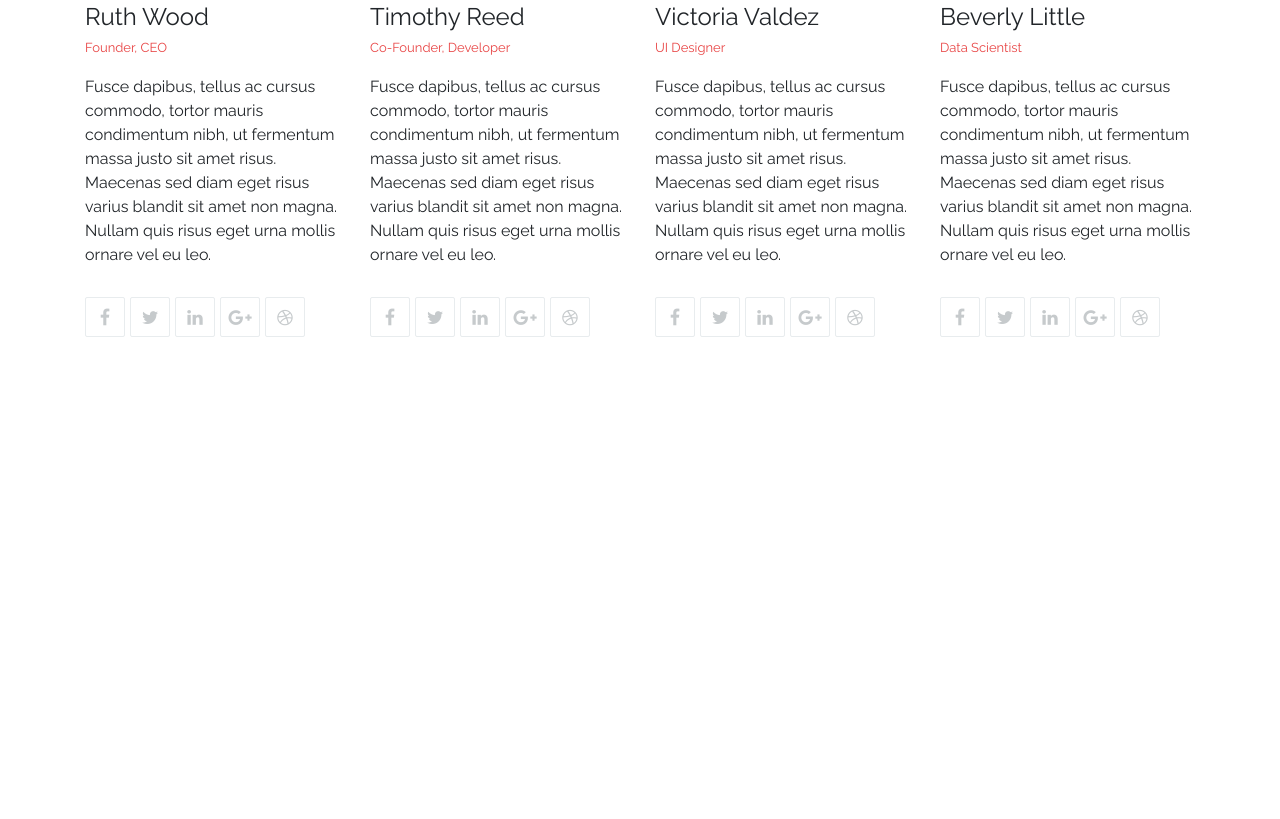
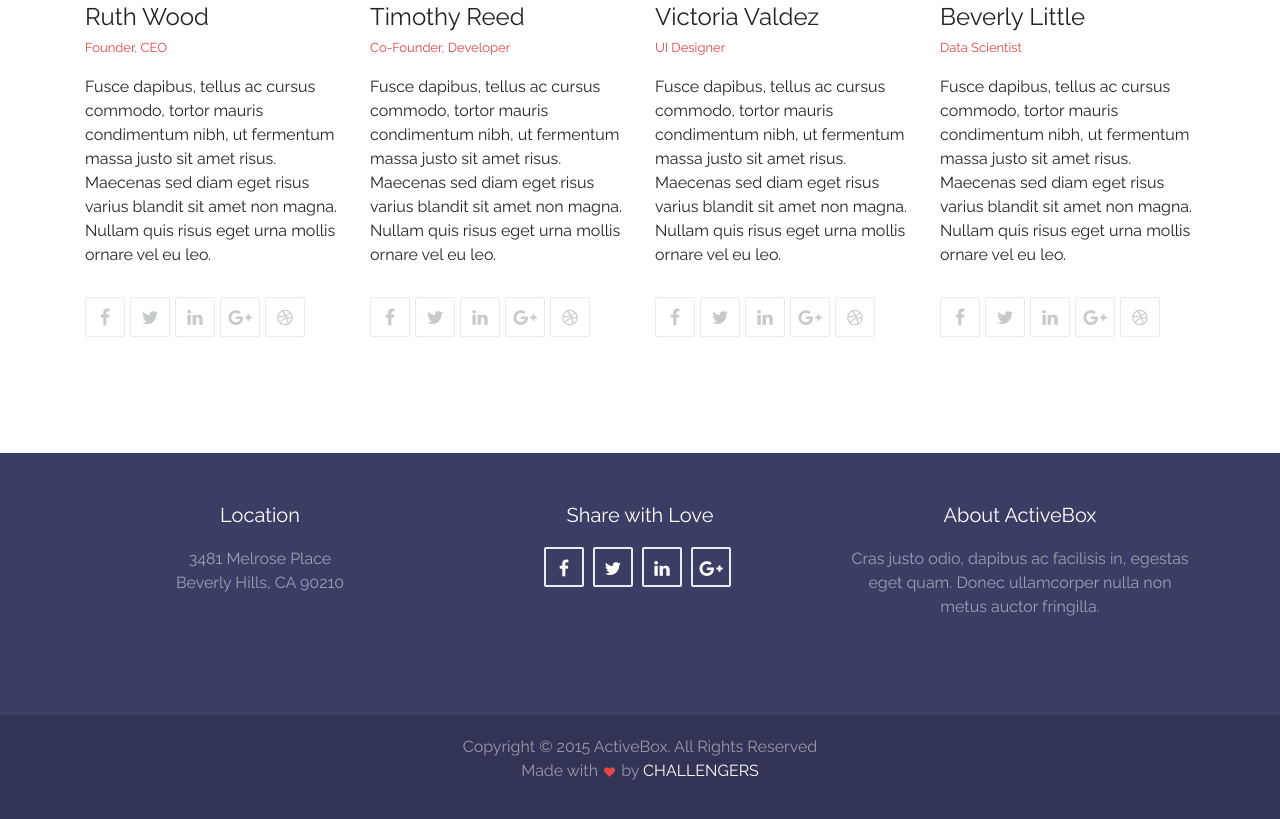
Before and after one commit to AlanSalas/Primer_Parcial, a plain HTML site: page index.html in a window 1280 px wide. Shown: the part 1491-2310 px from the top of the page. Before the commit the page ends 1944 px from the top, so only its background shows below. Drawn offline with nearby package versions, Linux system fonts and the light colour scheme.

Commit message:
Se añadió Footer
*Se añadió estructura Footer al HTML.
*Se añadió css de Footer a estilo.css.

```diff
--- a/css/estilo.css
+++ b/css/estilo.css
@@ -90,15 +90,15 @@ header .nav-link:hover{/*Cambia color al pasar mause*/
   	font-weight: 400;
   	margin-bottom: 20px;
 }
-.social-icons{
+.social-icons, .footer .footer-share{
 	padding-left: 0px;
   	margin-top: 30px;
   	list-style-type:none
 }
-.social-icons li{
+.social-icons li, .footer .footer-share li{
   	float: left;
 }
-.social-icons a{
+.social-icons a, .footer .footer-share a{
   	border: 1px solid #e8ecee;
   	-moz-border-radius: 2px;
   	-webkit-border-radius: 2px;
@@ -112,9 +112,56 @@ header .nav-link:hover{/*Cambia color al pasar mause*/
   	text-align: center;
   	width: 40px;
 }
-.social-icons a:hover{
+.social-icons a:hover, .footer .footer-share a:hover{
   	background-color: #e84545;
   	border-color: #e84545;
   	color: #fff;
 }
-/*----------------SECCION TEAM------------------*/
+/*----------------/SECCION TEAM------------------*/
+/*----------------FOOTER------------------*/
+.footer {
+  text-align: center;
+}
+.footer-top {
+    background-color: #3a3e64;
+    padding-top: 50px;
+}
+.footer-bottom {
+    background-color: #313454;
+    padding: 20px 0;
+}
+.footer .footer-col {
+    margin-bottom: 80px;
+}
+.footer h5 {
+    color: #fff;
+}
+.footer h5 {
+    margin-bottom: 20px;
+}
+.footer p {
+    color: rgba(255, 255, 255, 0.5);
+}
+.footer a {
+    color: #fff;
+}
+.footer a:hover {
+    color: #e84545;
+}
+.footer .footer-share {
+    margin-top: 0;
+}
+.footer .footer-share li {
+    display: inline-block;
+    float: none;
+}
+.footer .footer-share a {
+    border-width: 2px;
+    color: #fff;
+}
+.footer .fa-heart {
+    color: #e84545;
+    font-size: 11px;
+    margin: 0 2px;
+}
+/*----------------/FOOTER------------------*/
--- a/index.html
+++ b/index.html
@@ -40,7 +40,7 @@
 		<h1 class="text-center" id="textdos">MULTI PURPOSE TEMPLATE</h1>
 		<p class="text-center" id="parrafo">Lorem ipsum dolor sit amet, consectetur adipiscing elit. Praesent commodo cursus magna <br> vel scelerisque nisl. Consectetur et.</p>
 		<a class="btn btn-block" href="#" id="boton_header">FIND OUT MORE</a>
-	</header><!--HEADER-->
+	</header><!--/HEADER-->
 <!--FEATURES-->
     <section id="features" class="features section">
         <div class="container">
@@ -228,6 +228,40 @@
             </div>
         </div>
     </section><!--/SECCION TEAM-->
+    <!--FOOTER-->
+    <footer class="footer">
+        <div class="footer-top">
+            <div class="container">
+                <div class="row">
+                    <div class="footer-col col-md-4">
+                        <h5>Location</h5>
+                        <p>3481 Melrose Place<br>Beverly Hills, CA 90210</p>
+                    </div>
+                    <div class="footer-col col-md-4">
+                        <h5>Share with Love</h5>
+                        <ul class="footer-share">
+                            <li><a href="#"><i class="fa fa-facebook"></i></a></li>
+                            <li><a href="#"><i class="fa fa-twitter"></i></a></li>
+                            <li><a href="#"><i class="fa fa-linkedin"></i></a></li>
+                            <li><a href="#"><i class="fa fa-google-plus"></i></a></li>
+                        </ul>
+                    </div>
+                    <div class="footer-col col-md-4">
+                        <h5>About ActiveBox</h5>
+                        <p>Cras justo odio, dapibus ac facilisis in, egestas eget quam. Donec ullamcorper nulla non metus auctor fringilla.</p>
+                    </div>
+                </div>
+            </div>
+        </div><!-- footer top -->
+        <div class="footer-bottom">
+            <div class="container">
+                <div class="col-md-12">
+                    <p>Copyright © 2015 ActiveBox. All Rights Reserved<br>Made with <i class="fa fa-heart pulse"></i> by <a href="https://challengercorp.com.mx">CHALLENGERS</a></p>
+                </div>
+            </div>
+        </div>
+    </footer>
+    <!--/FOOTER-->
 	<script src="https://code.jquery.com/jquery-3.3.1.slim.min.js" integrity="sha384-q8i/X+965DzO0rT7abK41JStQIAqVgRVzpbzo5smXKp4YfRvH+8abtTE1Pi6jizo" crossorigin="anonymous"></script>
 	<script src="https://cdnjs.cloudflare.com/ajax/libs/popper.js/1.14.6/umd/popper.min.js" integrity="sha384-wHAiFfRlMFy6i5SRaxvfOCifBUQy1xHdJ/yoi7FRNXMRBu5WHdZYu1hA6ZOblgut" crossorigin="anonymous"></script>
 	<script src="https://stackpath.bootstrapcdn.com/bootstrap/4.2.1/js/bootstrap.min.js" integrity="sha384-B0UglyR+jN6CkvvICOB2joaf5I4l3gm9GU6Hc1og6Ls7i6U/mkkaduKaBhlAXv9k" crossorigin="anonymous"></script>
```
